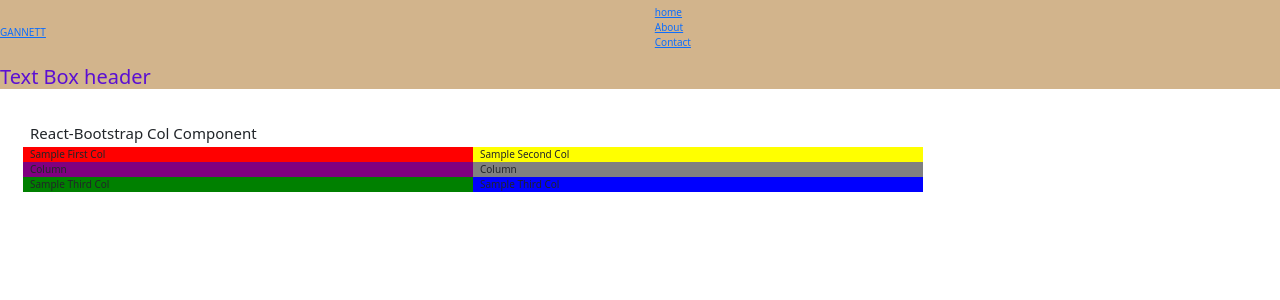
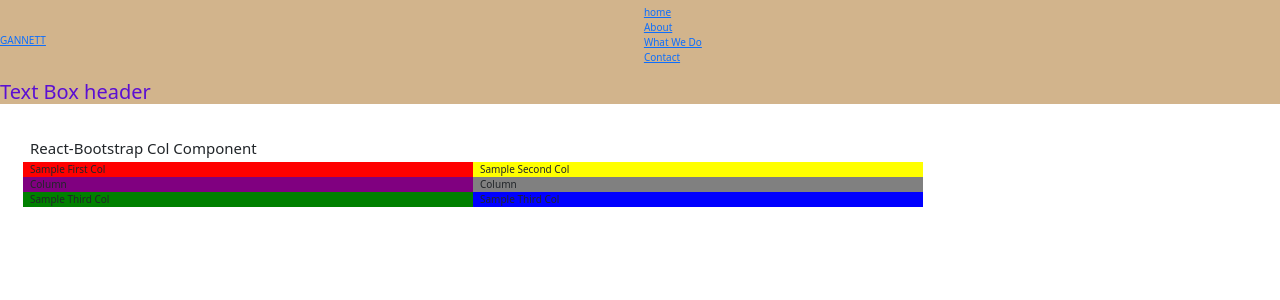
Before and after one commit to llcain/react-header, a React (Create React App) app: page / in a window 1280 px wide. Shown: the top 300 px of the page. Built offline with nearby package versions, Linux system fonts and the light colour scheme.

Commit message:
Created What we do component

```diff
--- a/src/components/Header/Header.js
+++ b/src/components/Header/Header.js
@@ -16,6 +16,9 @@ const Header = () => (
                 </Link>
                 <Link to='/about'>
                     <li className="nav-item">About</li>
+                </Link>
+                <Link to='/whatwedo'>
+                    <li className="nav-links">What We Do</li>
                 </Link>
                 <Link to='/contact'>
                     <li className="nav-item">Contact</li>
--- a/src/components/WhatWeDo.js
+++ b/src/components/WhatWeDo.js
@@ -3,3 +3,5 @@ const WhatWeDo = () => {
         <h1>What We Do</h1>
     )
 }
+
+export default WhatWeDo;
```
